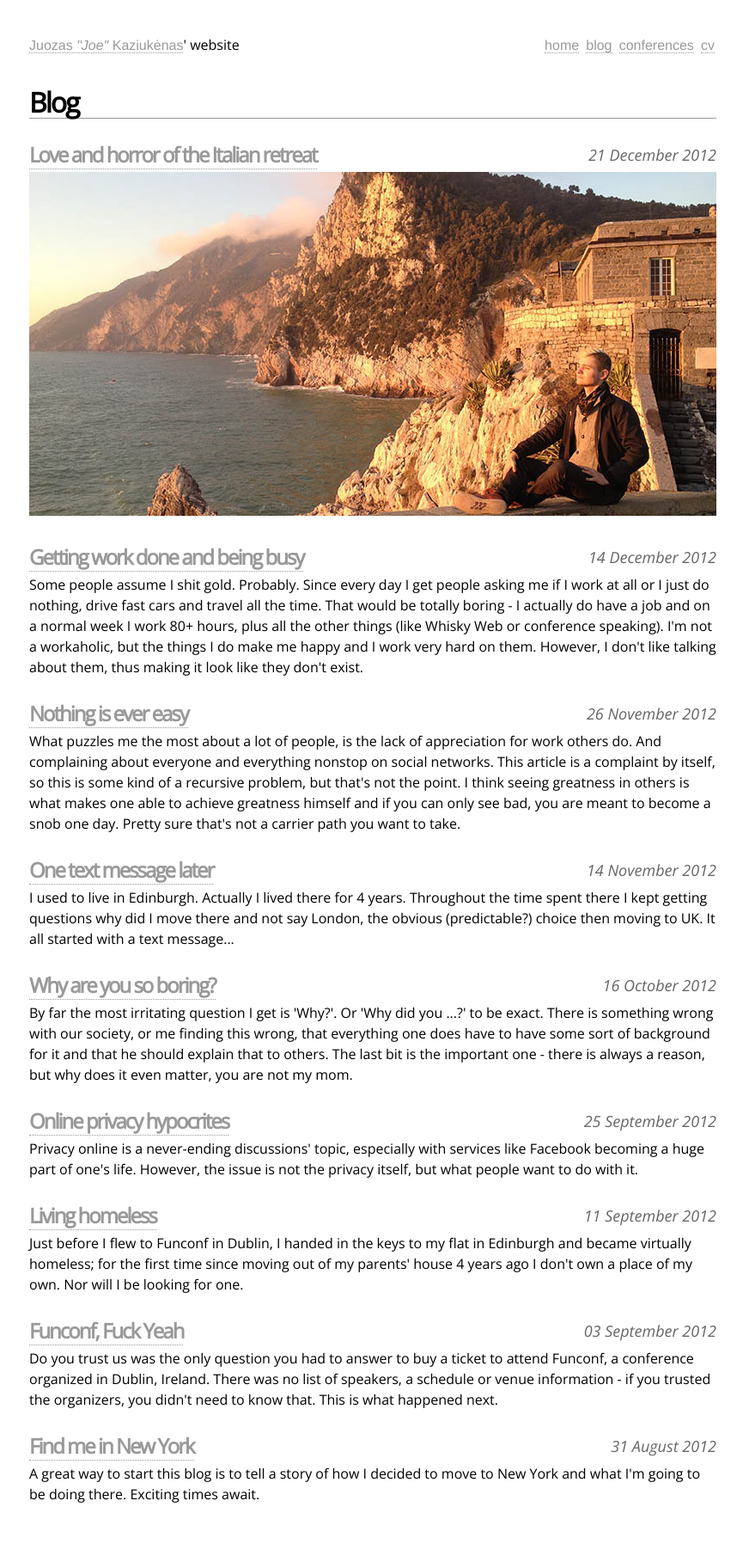
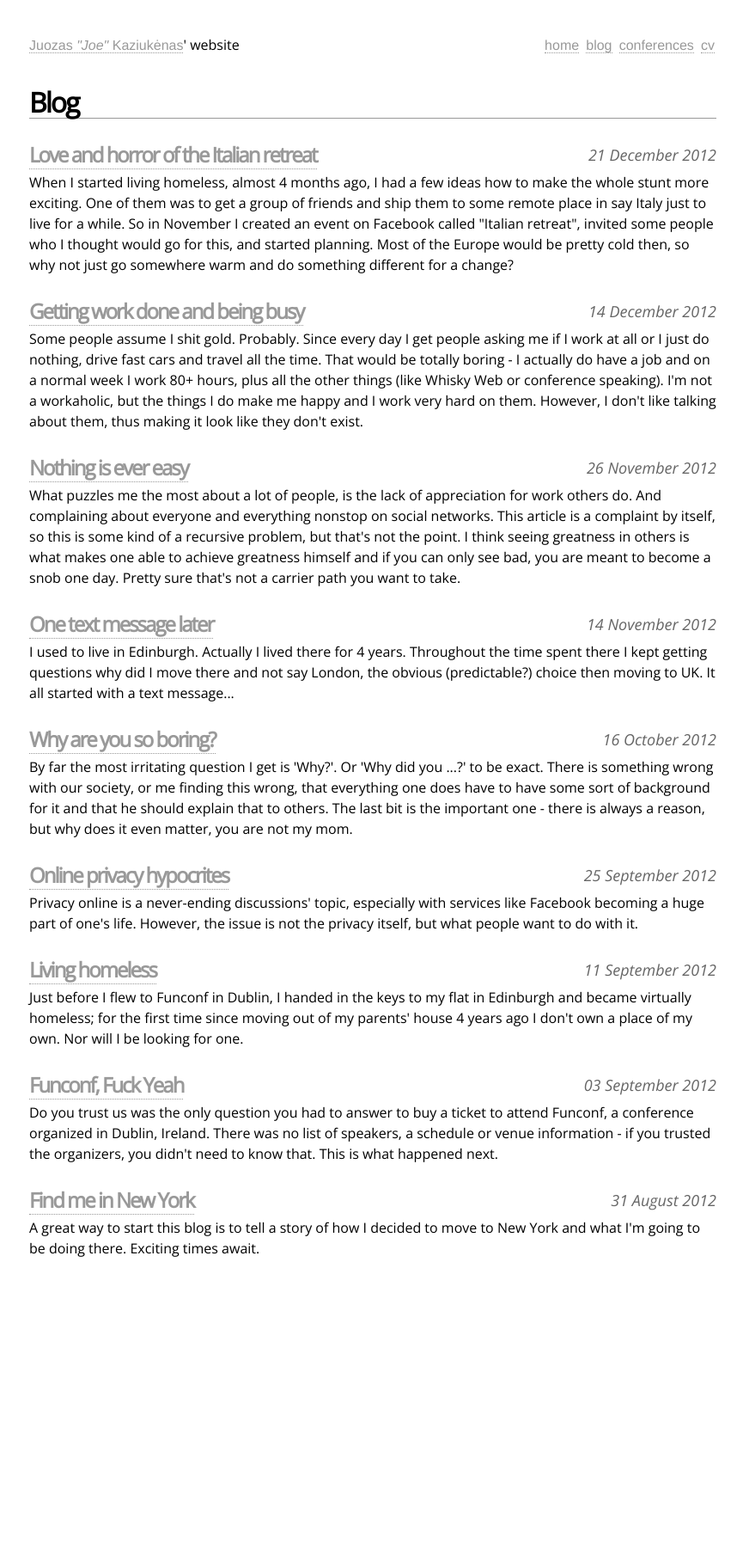
Before and after one commit to juokaz/juokaz.com, a Jekyll site: the page built from blog/index.html, in a window 1280 px wide. Shown: the whole page at 86% size, without its empty margins (206-1071 px from the left). Built offline with Jekyll 4.4.1, drawn with Linux system fonts in a browser that asks for light colours; after the commit the page ends 1524 px from its top, so only the background shows below that.

Commit message:
Added italian retreat excerpt

```diff
--- a/_posts/2012-12-21-love-and-horror-of-the-italian-retreat.markdown
+++ b/_posts/2012-12-21-love-and-horror-of-the-italian-retreat.markdown
@@ -2,7 +2,7 @@
 layout: post
 title: Love and horror of the Italian retreat
 location: Vilnius, Lithuania
-excerpt:
+excerpt: When I started living homeless, almost 4 months ago, I had a few ideas how to make the whole stunt more exciting. One of them was to get a group of friends and ship them to some remote place in say Italy just to live for a while. So in November I created an event on Facebook called "Italian retreat", invited some people who I thought would go for this, and started planning. Most of the Europe would be pretty cold then, so why not just go somewhere warm and do something different for a change?
 ---
 
 <img src="/blog/images/sitting-in-portovenere.jpg" alt="" />
```
